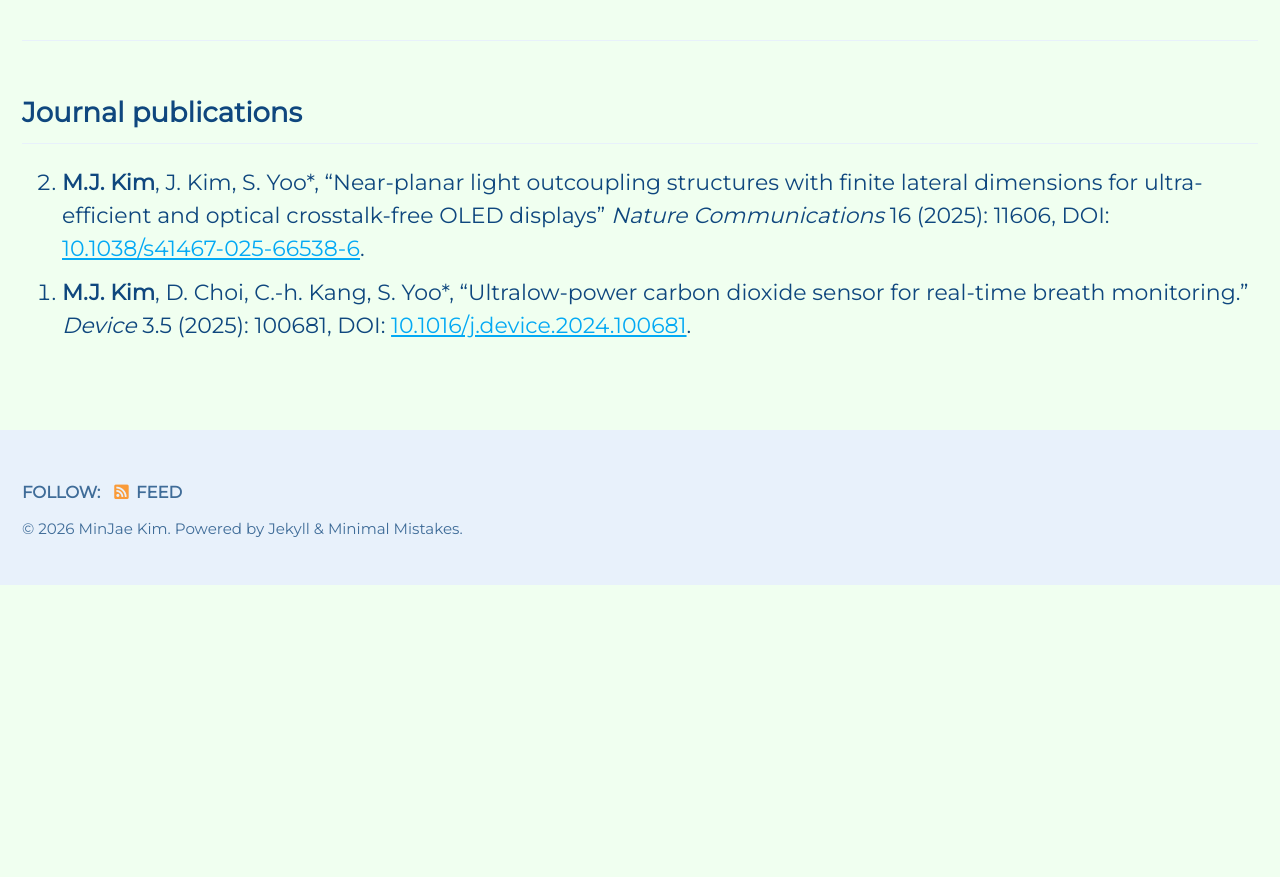
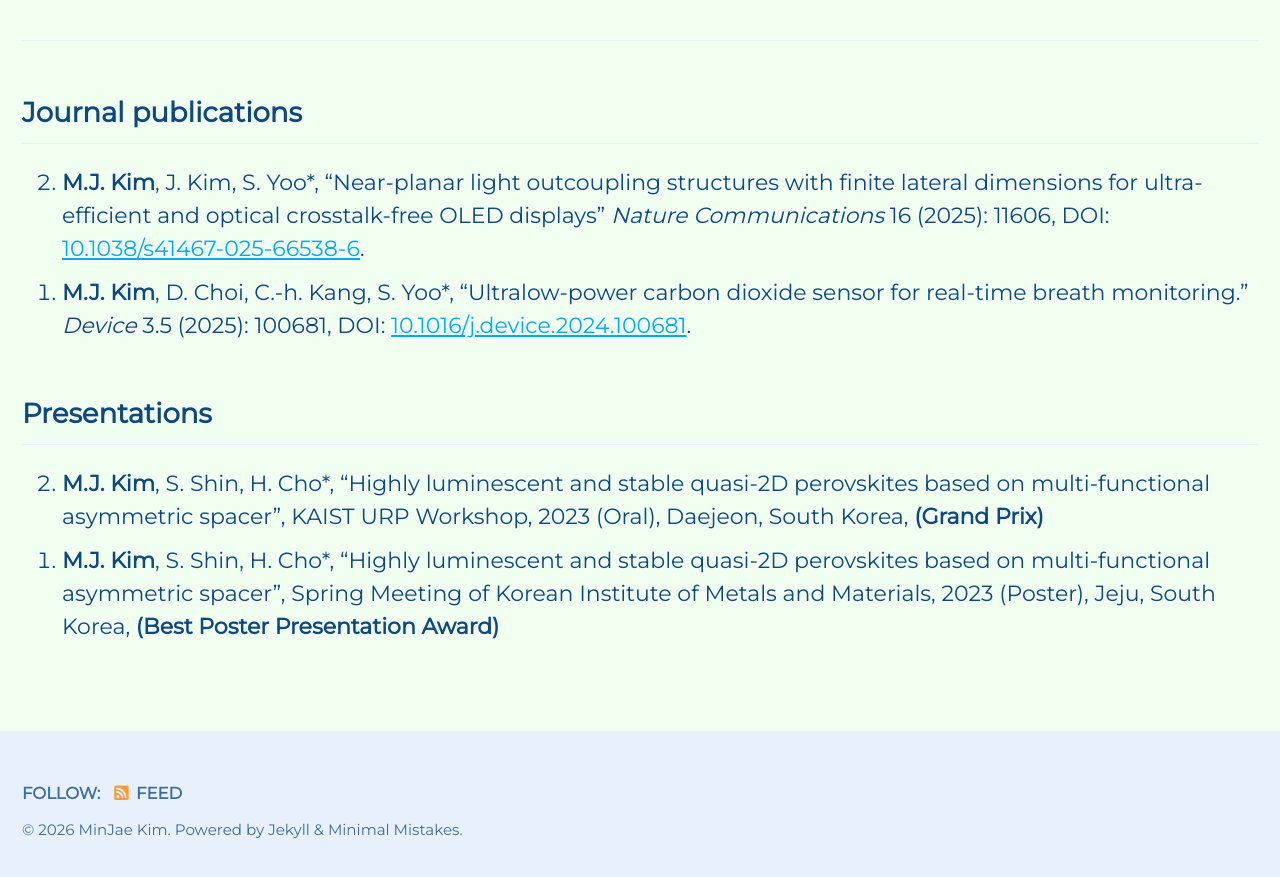
Before and after one commit to mj3259/mj3259.github.io, a Jekyll site: the page built from _pages/projects.md, in a window 1280 px wide, cut to the strip 383-1268 px from the top of the page. Shown: the top 877 px of the strip. Built offline with Jekyll 4.4.1, drawn with Linux system fonts in a browser that asks for light colours; cached includes are drawn as plain includes; before the commit the page ends 968 px from its top, so only the background shows below that.

Commit message:
Update projects.md

```diff
--- a/_pages/projects.md
+++ b/_pages/projects.md
@@ -43,16 +43,11 @@ feature_row1:
 1. __M.J. Kim__, D. Choi, C.-h. Kang, S. Yoo*, "Ultralow-power carbon dioxide sensor for real-time breath monitoring." _Device_ 3.5 (2025): 100681, DOI: [10.1016/j.device.2024.100681](https://doi.org/10.1016/j.device.2024.100681).
 {: reversed="reversed"}
 
+
+## Presentations
+1. __M.J. Kim__, S. Shin, H. Cho*, "Highly luminescent and stable quasi-2D perovskites based on multi-functional asymmetric spacer", KAIST URP Workshop, 2023 (Oral), Daejeon, South Korea, __(Grand Prix)__
+1. __M.J. Kim__, S. Shin, H. Cho*, "Highly luminescent and stable quasi-2D perovskites based on multi-functional asymmetric spacer", Spring Meeting of Korean Institute of Metals and Materials, 2023 (Poster), Jeju, South Korea, __(Best Poster Presentation Award)__
+{: reversed="reversed"}
+
 <!-- {% include feature_row id="feature_row2" type="left" %}
 {% include feature_row id="feature_row1" type="left" %} -->
-
-
-
-
-
-<!--{% include feature_row %}
-{% include feature_row id="feature_row2" type="left" %}
-{% include feature_row id="feature_row4" type="left" %}
-{% include feature_row id="feature_row3" %}
-{% include feature_row id="feature_row5" %}
--->
```
